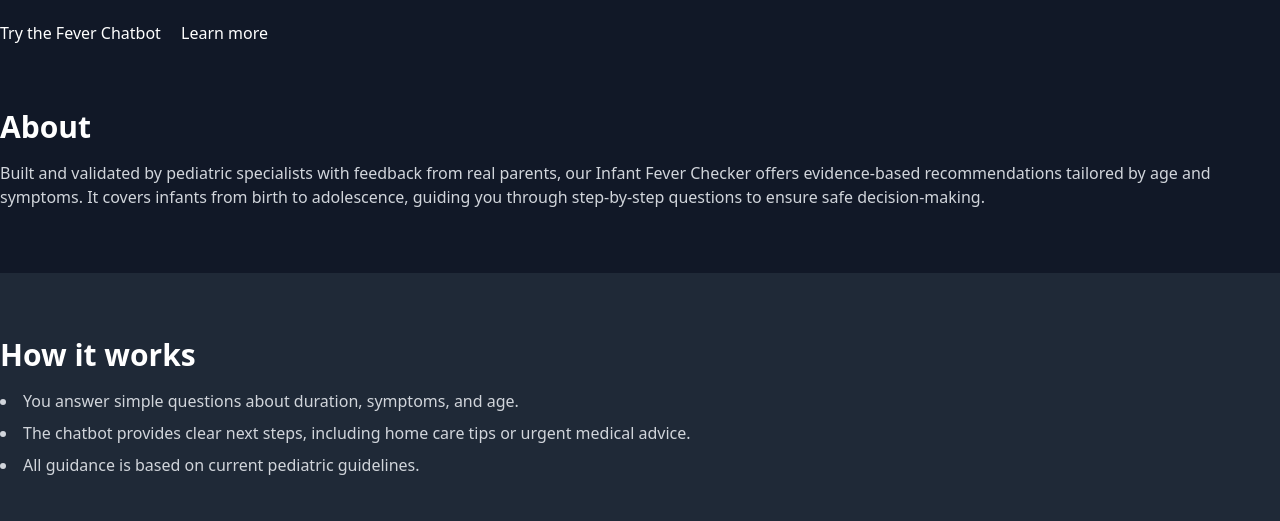
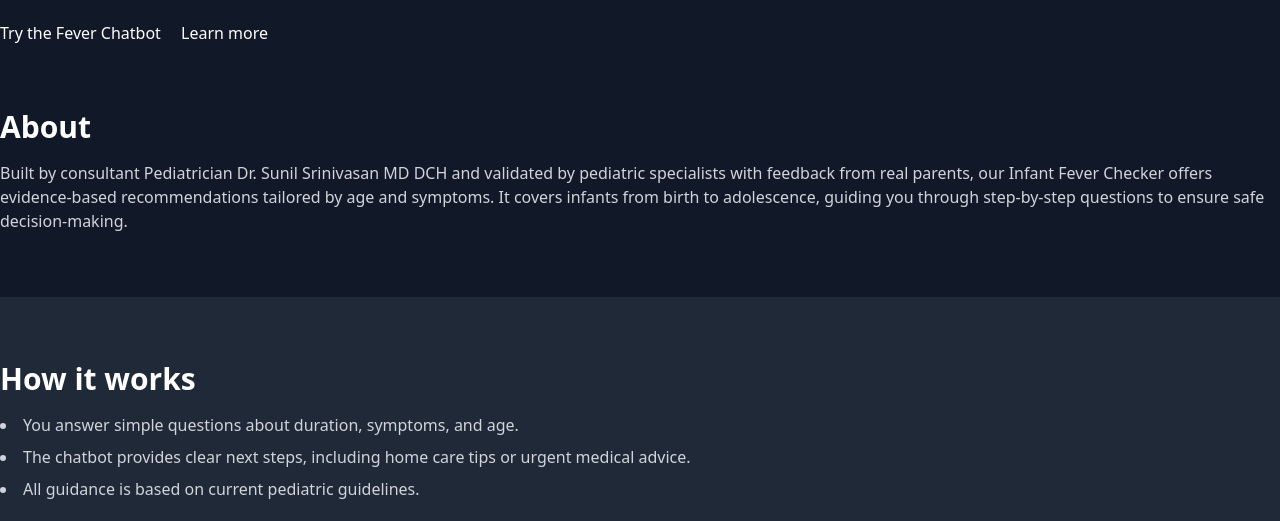
Before and after one commit to sunilsrinivasan/infant-fever-pwa, a plain HTML site: page index.html in a window 1280 px wide. Shown: the part 279-800 px from the top of the page. Drawn offline with nearby package versions, Linux system fonts and the light colour scheme.

Commit message:
Update index.html

```diff
--- a/index.html
+++ b/index.html
@@ -42,7 +42,7 @@
   <section id="about" class="container mx-auto py-16">
     <h3 class="text-3xl font-bold mb-4">About</h3>
     <p class="text-gray-300">
-      Built and validated by pediatric specialists with feedback from real parents, our Infant Fever Checker offers evidence-based recommendations tailored by age and symptoms. It covers infants from birth to adolescence, guiding you through step-by-step questions to ensure safe decision-making.
+      Built by consultant Pediatrician Dr. Sunil Srinivasan MD DCH and validated by pediatric specialists with feedback from real parents, our Infant Fever Checker offers evidence-based recommendations tailored by age and symptoms. It covers infants from birth to adolescence, guiding you through step-by-step questions to ensure safe decision-making.
     </p>
   </section>
 
```
